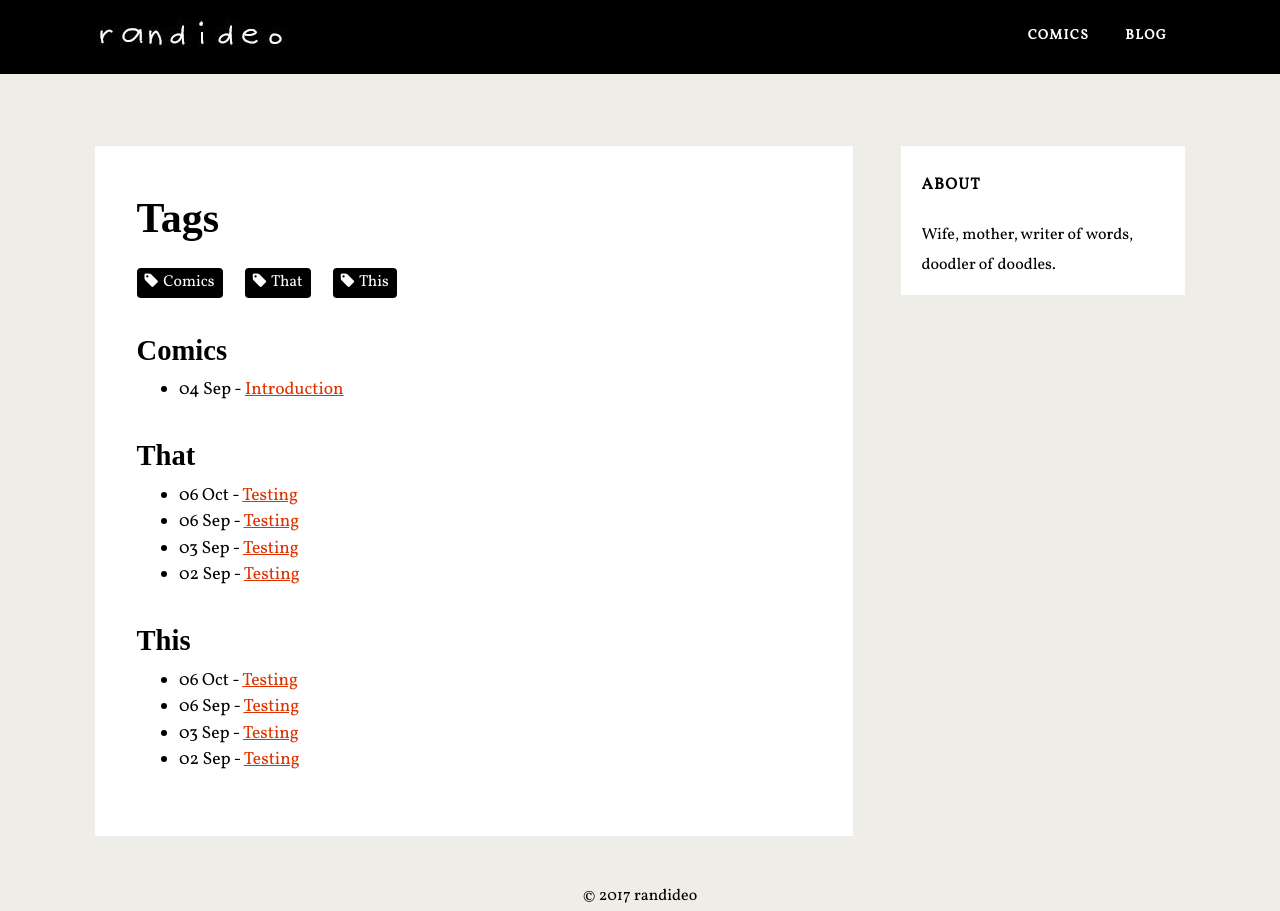
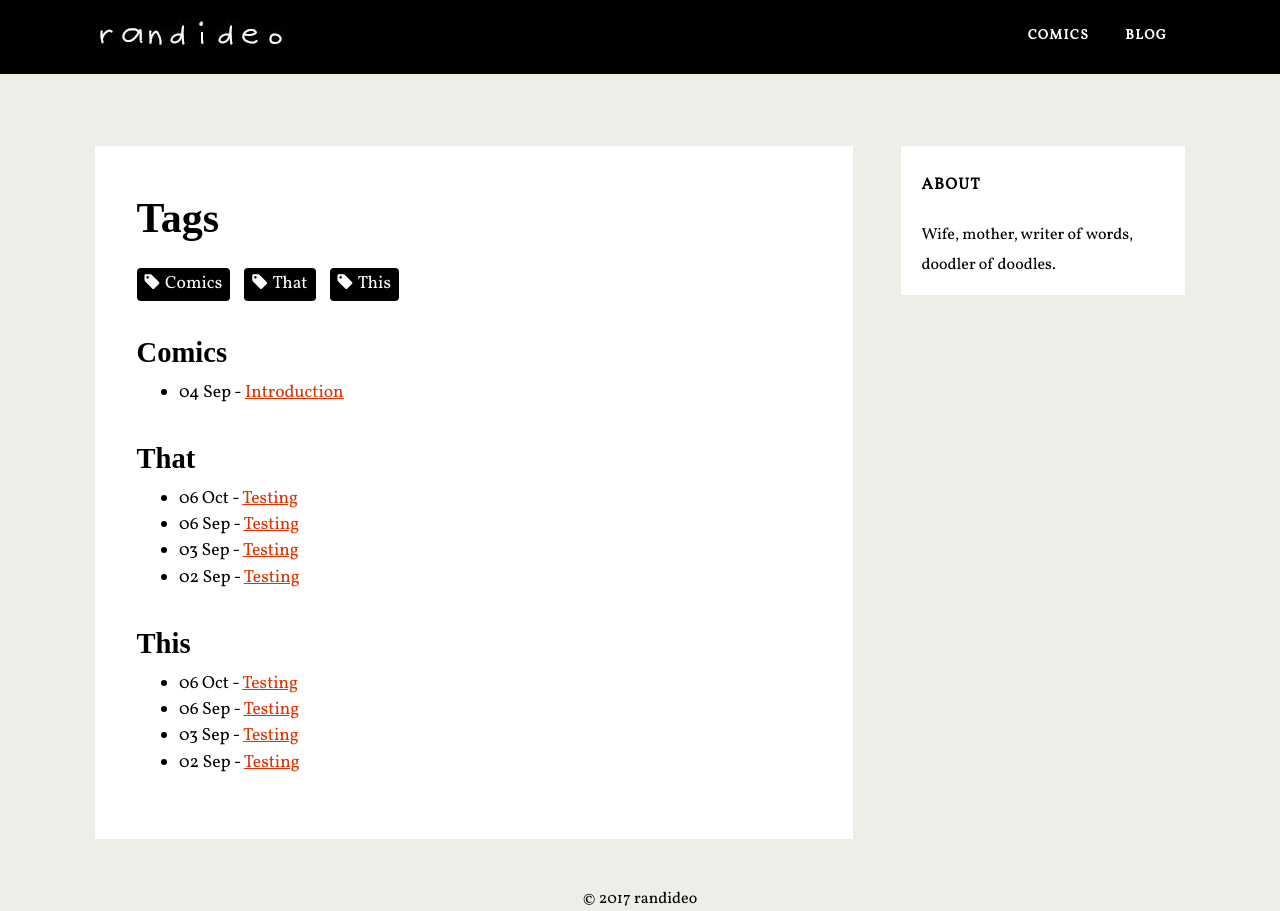
Before and after one commit to randideo/randideo.github.io, a Jekyll site: the page built from tags.html, in a window 1280 px wide. Built offline with Jekyll 4.4.1, drawn with Linux system fonts in a browser that asks for light colours; nearby versions of some CDN libraries; some web fonts are replaced; comment, search, counter and statistics services are not loaded.

Commit message:
Update tags.html

```diff
--- a/tags.html
+++ b/tags.html
@@ -84,13 +84,8 @@ Here we generate all the tags.
     display: inline-block;
     background: #000;
     padding: .2rem .5rem .2rem .5rem;
-    margin-right: .5rem;
     border-radius: 4px;
     color: #fff;
-    font-size: 90%;
-    -webkit-transition: all 0.1s ease-in-out;
-    -moz-transition: all 0.1s ease-in-out;
-    transition: all 0.1s ease-in-out;
    text-decoration: none;
 }
 </style>
```
